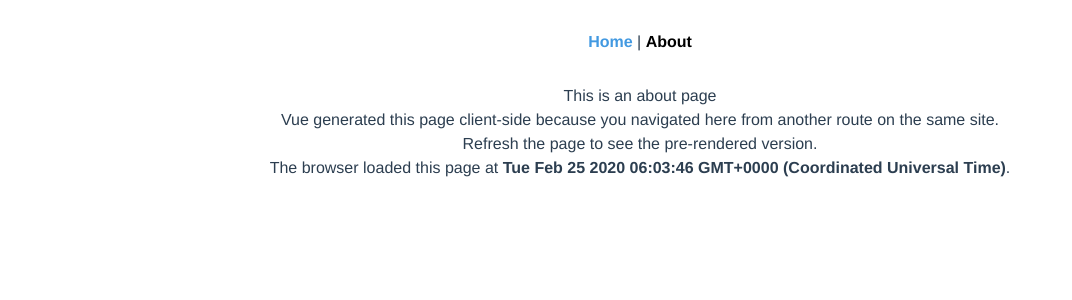
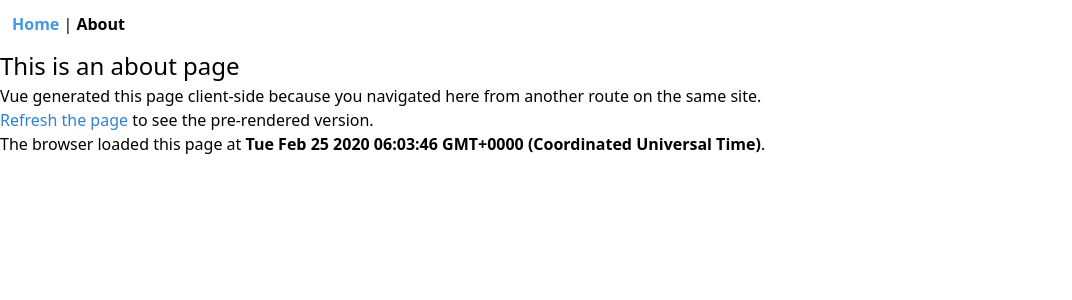
Before and after one commit to fgaeg/vuepre, a Vue app: page /about in a window 1280 px wide. Shown: the top 300 px of the page, without its empty margins (0-1072 px from the left). Built offline with nearby package versions, Linux system fonts and the light colour scheme.

Commit message:
add base sample for tailwind

```diff
--- a/src/App.vue
+++ b/src/App.vue
@@ -9,16 +9,8 @@
 </template>
 
 <style lang="scss">
-#app {
-  font-family: Avenir, Helvetica, Arial, sans-serif;
-  -webkit-font-smoothing: antialiased;
-  -moz-osx-font-smoothing: grayscale;
-  text-align: center;
-  color: #2c3e50;
-}
-
 #nav {
-  padding: 30px;
+  @apply p-3;
 
   a {
     @apply text-blue-500 font-bold;
--- a/src/assets/styles/index.scss
+++ b/src/assets/styles/index.scss
@@ -1,4 +1,20 @@
 @tailwind base;
+
+h1 {
+  @apply text-2xl;
+}
+
+h2 {
+  @apply text-xl;
+}
+
+h3 {
+  @apply text-lg;
+}
+
+a {
+  @apply text-blue-600;
+}
 
 @tailwind components;
 
--- a/src/views/About.vue
+++ b/src/views/About.vue
@@ -11,7 +11,7 @@
         another route on the same site.
       </p>
       <p>
-        <a href="/about" class="text-blue-500">Refresh the page</a> to see the
+        <a href="/about">Refresh the page</a> to see the
         pre-rendered version.
       </p>
     </template>
```
